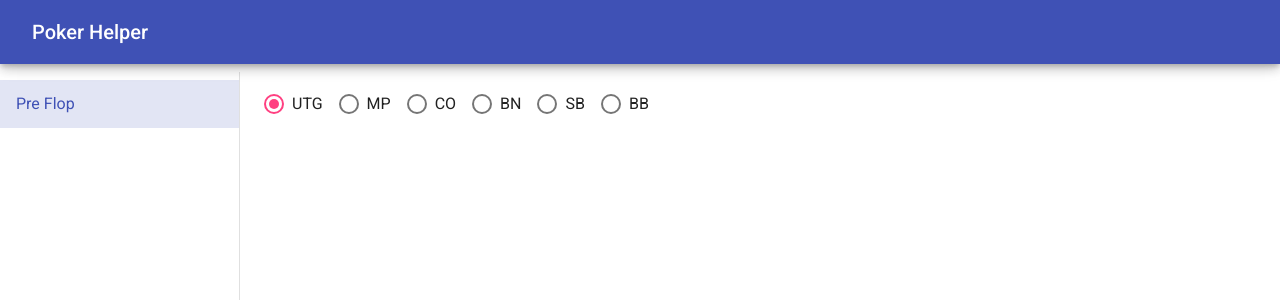
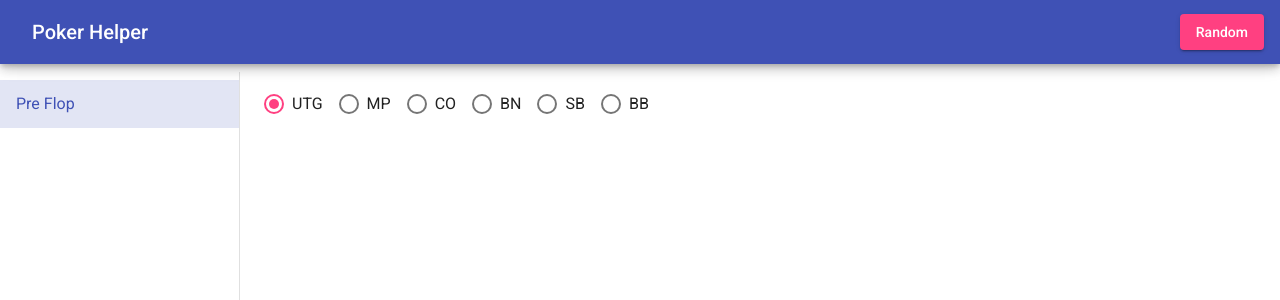
Before and after one commit to VladlenT/poker-helper, an Angular app: page /pre-flop in a window 1280 px wide. Shown: the top 300 px of the page. Built offline with nearby package versions, Linux system fonts and the light colour scheme.

Commit message:
feat(rng): added functionality

```diff
--- a/package.json
+++ b/package.json
@@ -21,6 +21,7 @@
     "@angular/platform-browser": "~10.0.4",
     "@angular/platform-browser-dynamic": "~10.0.4",
     "@angular/router": "~10.0.4",
+    "lodash": "^4.17.20",
     "rxjs": "~6.5.5",
     "tslib": "^2.0.0",
     "zone.js": "~0.10.3"
@@ -31,6 +32,7 @@
     "@angular/compiler-cli": "~10.0.4",
     "@types/jasmine": "~3.5.0",
     "@types/jasminewd2": "~2.0.3",
+    "@types/lodash": "^4.14.161",
     "@types/node": "^12.12.61",
     "codelyzer": "^6.0.0",
     "jasmine-core": "~3.5.0",
--- a/src/app/app.component.html
+++ b/src/app/app.component.html
@@ -1,5 +1,6 @@
 <mat-toolbar class="header mat-elevation-z6" color="primary">
   <h1 class="header__title">Poker Helper</h1>
+  <app-rng></app-rng>
 </mat-toolbar>
 
 <mat-drawer-container>
--- a/src/app/app.component.scss
+++ b/src/app/app.component.scss
@@ -1,5 +1,6 @@
 .header {
   position: relative;
+  justify-content: space-between;
   z-index: 5;
   margin-bottom: 0.5rem;
 
--- a/src/app/app.module.ts
+++ b/src/app/app.module.ts
@@ -5,9 +5,10 @@ import { AppRoutingModule } from './pages/app-routing.module';
 import { AppComponent } from './app.component';
 import { BrowserAnimationsModule } from '@angular/platform-browser/animations';
 import { SharedModule } from './shared/shared.module';
+import { RngComponent } from './components/rng/rng.component';
 
 @NgModule({
-  declarations: [AppComponent],
+  declarations: [AppComponent, RngComponent],
   imports: [BrowserModule, AppRoutingModule, BrowserAnimationsModule, SharedModule],
   providers: [],
   bootstrap: [AppComponent],
--- /dev/null
+++ b/src/app/components/rng/rng.component.html
@@ -0,0 +1,9 @@
+<button mat-raised-button color="accent" (click)="generate()">
+  <span *ngIf="randomNumber; else initBtn"
+    >Random - <span class="value">({{ randomNumber }})</span></span
+  >
+</button>
+
+<ng-template #initBtn>
+  Random
+</ng-template>
--- /dev/null
+++ b/src/app/components/rng/rng.component.scss
@@ -0,0 +1,7 @@
+:host {
+  display: block;
+}
+
+.value {
+  font-size: 1rem;
+}
--- /dev/null
+++ b/src/app/components/rng/rng.component.ts
@@ -0,0 +1,20 @@
+import { Component, OnInit, ChangeDetectionStrategy } from '@angular/core';
+import { random } from 'lodash';
+
+@Component({
+  selector: 'app-rng',
+  templateUrl: './rng.component.html',
+  styleUrls: ['./rng.component.scss'],
+  changeDetection: ChangeDetectionStrategy.OnPush,
+})
+export class RngComponent implements OnInit {
+  randomNumber: number;
+
+  constructor() {}
+
+  ngOnInit(): void {}
+
+  generate() {
+    this.randomNumber = random(1, 100);
+  }
+}
--- a/src/app/material.module.ts
+++ b/src/app/material.module.ts
@@ -5,6 +5,7 @@ import { MatListModule } from '@angular/material/list';
 import { MatSelectModule } from '@angular/material/select';
 import { MatRadioModule } from '@angular/material/radio';
 import { MatToolbarModule } from '@angular/material/toolbar';
+import { MatButtonModule } from '@angular/material/button';
 
 const MODULES = [
   MatSidenavModule,
@@ -12,6 +13,7 @@ const MODULES = [
   MatSelectModule,
   MatRadioModule,
   MatToolbarModule,
+  MatButtonModule,
 ];
 
 @NgModule({
```
Also changed, not shown: 2 other files (tests, documents, lock files or other folders).
